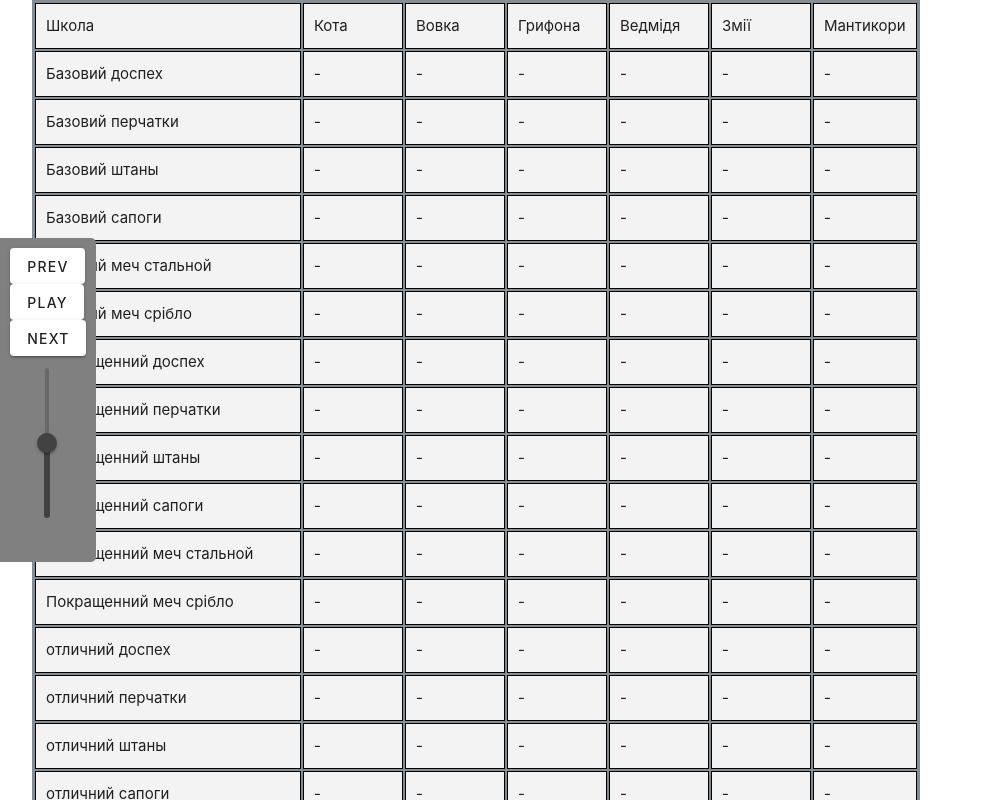
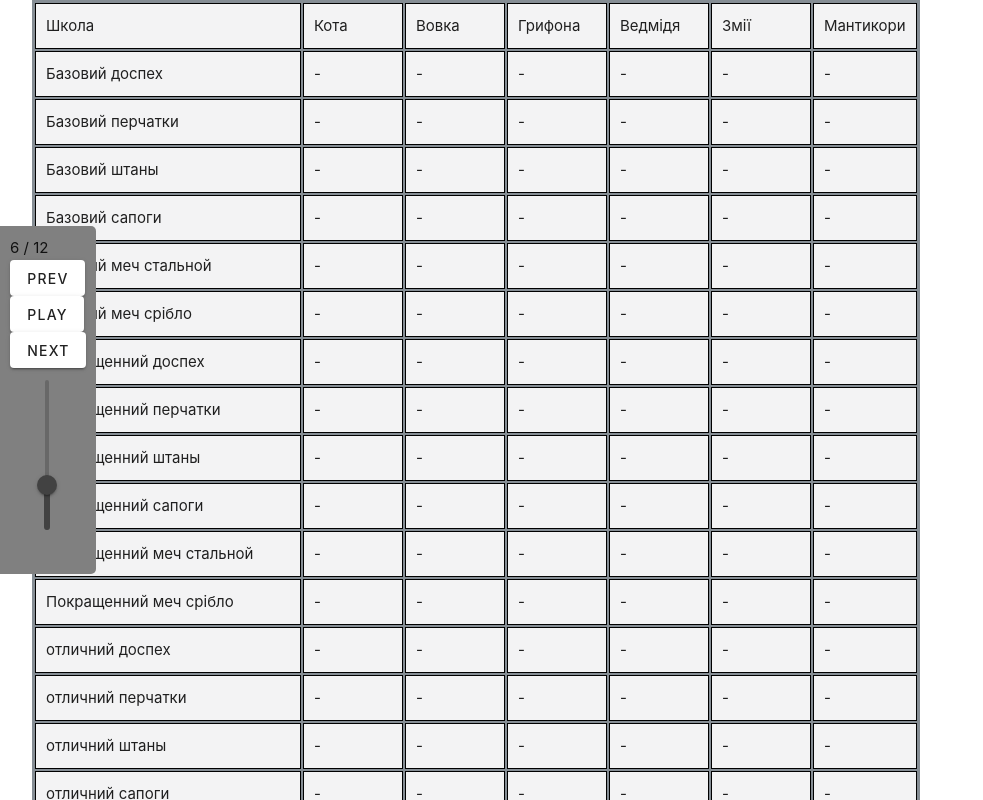
Before and after one commit to AnnaAlmie/EquipmentTheWitcher, a Vue app: page / in a window 1280 px wide. Shown: the top 800 px of the page, without its empty margins (0-983 px from the left). Built offline with nearby package versions, Linux system fonts and the light colour scheme; no server answers.

Commit message:
finish logic of player

```diff
--- a/src/components/ThePlayer.vue
+++ b/src/components/ThePlayer.vue
@@ -4,9 +4,8 @@ import { Howl, Howler } from 'howler'
 import 'vuetify/dist/vuetify.css'
 import allSongs from '@/audio/songs';
 
-
 let appearPlayer = ref<boolean>(false);
-let volume = ref<number>(0.5);
+let volume = ref<number>(0.3);
 let trackIndex = ref<number>(5);
 let isPlay = ref<boolean>(false);
 
@@ -16,25 +15,16 @@ onMounted(() => {
     }, 300)
 })
 
+let howlProps = {
+    autoplay: false,
+    loop: false,
+    volume: volume.value,
+    onend: () => { nextTrack() }
+}
 let sound = new Howl({
     src: allSongs[trackIndex.value],
-    autoplay: false,
-    loop: false,
-    volume: 0.5,
-    onplay: function (id) {
+    ...howlProps
 
-        isPlay.value = true
-    },
-    onpause: function (id) {
-        console.log(id)
-        isPlay.value = false
-    },
-    onend: function () {
-        sound.stop()
-
-        trackIndex.value++
-        sound.play()
-    }
 });
 
 watch(volume,
@@ -43,22 +33,53 @@ watch(volume,
     }
 )
 
-function next() {
-    sound.stop()
+function playingTrack(status: boolean) { // play
+    isPlay.value = status;
+    if (status) {
+        sound.play()
+    } else {
+        sound.pause()
+    }
+}
 
-    trackIndex.value++
-    sound.play()
-    console.log(trackIndex.value, sound)
+function prevTrack() { // previous
+    if (trackIndex.value === 0) {
+        trackIndex.value = allSongs.length - 1;
+    } else {
+        trackIndex.value--;
+    }
+    newTrack()
+}
+
+function nextTrack() { // next
+    if (trackIndex.value === allSongs.length - 1) {
+        trackIndex.value = 0;
+    } else {
+        trackIndex.value++;
+    }
+    newTrack()
+}
+
+function newTrack() { // new
+    sound.stop();
+
+    sound = new Howl({
+        src: allSongs[trackIndex.value],
+        ...howlProps
+    })
+
+    playingTrack(true);
 }
 </script>
 
 <template>
     <Transition name="slide-fade" v-show="appearPlayer">
         <div class="player">
-            <v-btn>prev</v-btn>
-            <v-btn @click="sound.play()" v-if="!isPlay">play</v-btn>
-            <v-btn @click="sound.pause()" v-else>pause</v-btn>
-            <v-btn @click="next">next</v-btn>
+            {{ trackIndex + 1 }} / {{ allSongs.length }}
+            <v-btn @click="prevTrack">prev</v-btn>
+            <v-btn @click="playingTrack(true)" v-if="!isPlay">play</v-btn>
+            <v-btn @click="playingTrack(false)" v-else>pause</v-btn>
+            <v-btn @click="nextTrack">next</v-btn>
             <v-slider v-model="volume" direction="vertical" show-ticks min="0" max="1" step="0.1"
                 class="volume"></v-slider>
         </div>
```
